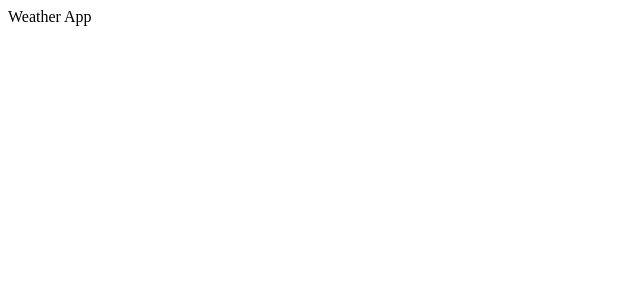
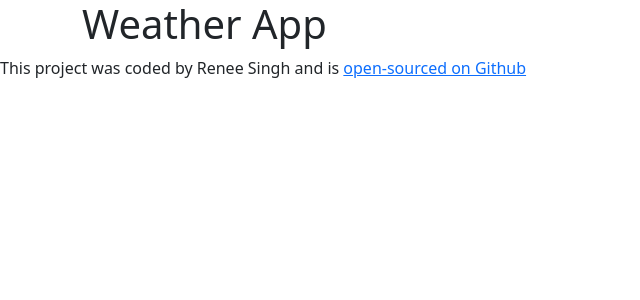
Before and after one commit to renxss/react-weather-app2, a React (Create React App) app: page / in a window 1280 px wide. Shown: the top 300 px of the page, without its empty margins (0-640 px from the left). Built offline with nearby package versions, Linux system fonts and the light colour scheme.

Commit message:
added bootstrap

```diff
--- a/package.json
+++ b/package.json
@@ -7,9 +7,12 @@
     "@testing-library/jest-dom": "^6.9.1",
     "@testing-library/react": "^16.3.2",
     "@testing-library/user-event": "^13.5.0",
+    "bootstrap": "^5.3.8",
+    "postcss": "^8.5.8",
     "react": "^19.2.4",
     "react-dom": "^19.2.4",
-    "react-scripts": "5.0.1",
+    "react-scripts": "^5.0.1",
+    "upgrade": "^1.1.0",
     "web-vitals": "^2.1.4"
   },
   "scripts": {
--- a/src/App.js
+++ b/src/App.js
@@ -2,5 +2,17 @@ import React from "react";
 import "./App.css";
 
 export default function App() {
-  return <div className="App">Weather App</div>;
+  return (
+    <div className="App">
+      <div className="container">
+        <h1>Weather App</h1>
+      </div>
+      <footer>
+        This project was coded by Renee Singh and is {""}
+        <a href="https://github.com/renxss/react-weather-app2" target="_blank">
+          open-sourced on Github
+        </a>
+      </footer>
+    </div>
+  );
 }
```
Also changed, not shown: src/index.js (+8 -7 lines), 1 other file (tests, documents, lock files or other folders).
